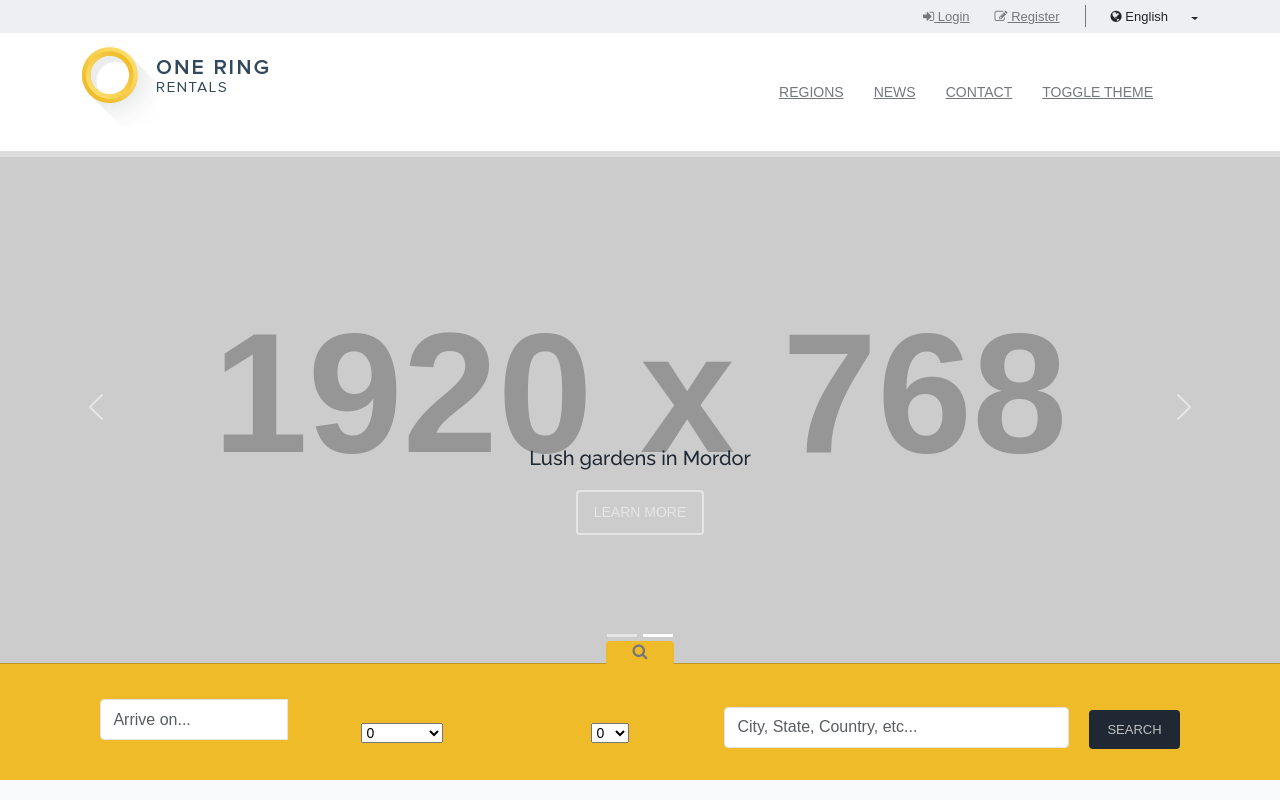
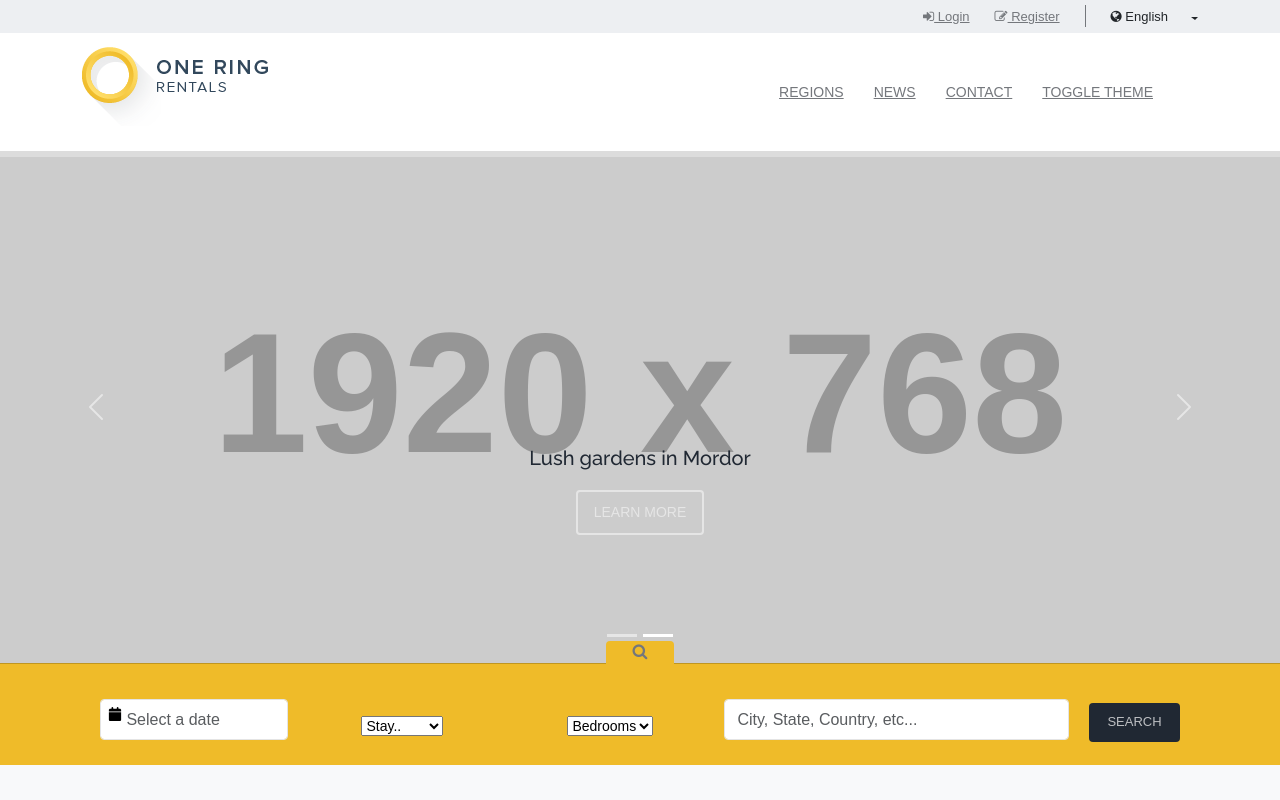
Before and after one commit to mbenic/web-apps-assignment-03, a Next.js app: page / in a window 1280 px wide. Shown: the top 800 px of the page. Built offline with nearby package versions, Linux system fonts and the light colour scheme.

Commit message:
react datepicker

```diff
--- a/app/components/Search.js
+++ b/app/components/Search.js
@@ -1,4 +1,9 @@
+import DatePicker from "react-datepicker";
+import "react-datepicker/dist/react-datepicker.css";
+import { useState } from "react";
+
 const Search = () => {
+  const [arrivalDate, setArrivalDate] = useState(null);
   return (
     <div id="home-advanced-search" className="open">
       <div id="opensearch"></div>
@@ -8,19 +13,16 @@ const Search = () => {
             <form>
               <div className="form-group">
                 <div className="form-control-small">
-                  <div
-                    className="input-group date chzn-container"
-                    data-datepicker
-                  >
-                    <input
-                      placeholder="Arrive on..."
-                      type="text"
-                      className="form-control"
-                      data-date-format="DD/MM/YYYY"
+                  <div className="input-group date">
+                    <DatePicker
+                      selected={arrivalDate}
+                      onChange={(date) => setArrivalDate(date)}
+                      placeholderText="Select a date"
+                      dateFormat="dd/MM/yyyy"
+                      className="form-control" // Bootstrap styling
+                      showIcon
+                      toggleCalendarOnIconClick
                     />
-                    <span className="input-group-addon">
-                      <span className="glyphicon glyphicon-calendar"></span>
-                    </span>
                   </div>
                 </div>
 
@@ -30,6 +32,7 @@ const Search = () => {
                     name="search_status"
                     data-placeholder="Stay..."
                   >
+                    <option value="0">Stay..</option>
                     <option value="0">0</option>
                     <option value="1">1 Night</option>
                     <option value="2">2 Nights</option>
@@ -54,6 +57,7 @@ const Search = () => {
                     name="search_bedrooms"
                     data-placeholder="Bedrooms"
                   >
+                    <option value="0">Bedrooms</option>
                     <option value="0">0</option>
                     <option value="1">1</option>
                     <option value="2">2</option>
--- a/app/news/[id]/page.js
+++ b/app/news/[id]/page.js
@@ -332,7 +332,7 @@ const BlogPage = ({ params }) => {
 
   const { id } = params;
 
-  // find the post that matches the id in the URL
+  // Locate the Matching Post
   let post = postsValues.find((item) => {
     return item.id == id;
   });
--- a/package.json
+++ b/package.json
@@ -9,8 +9,9 @@
     "bootstrap": "^5.3.3",
     "next": "^14.2.7",
     "react": "^18.3.1",
-    "react-dom": "^18.3.1",
-    "react-bootstrap": "^2.10.5"
+    "react-bootstrap": "^2.10.5",
+    "react-datepicker": "^7.5.0",
+    "react-dom": "^18.3.1"
   },
   "engines": {
     "node": ">=18.18.0"
```
Also changed, not shown: 1 other file (tests, documents, lock files or other folders).
